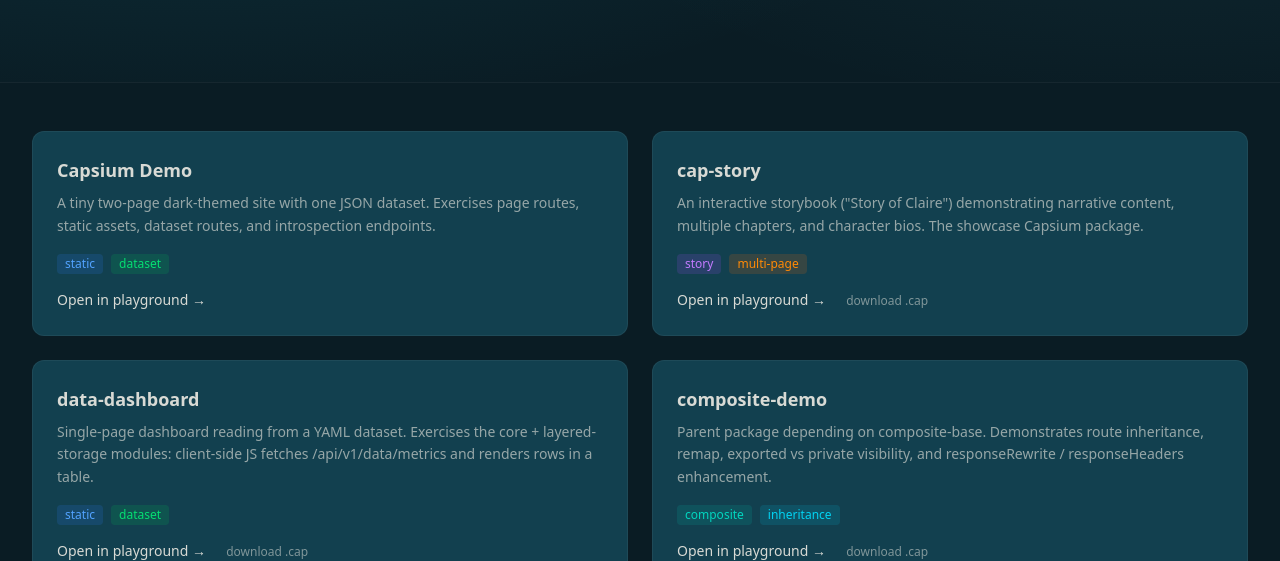
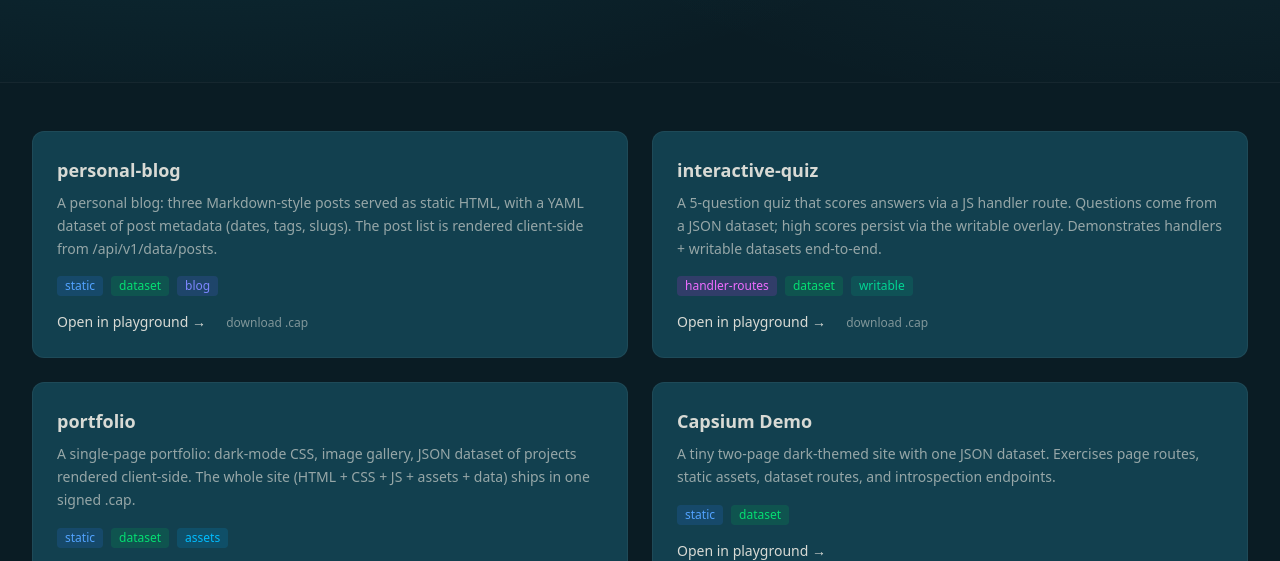
Before and after one commit to capsiums/capsium.github.io, an Astro site: page /samples in a window 1280 px wide. Shown: the part 271-832 px from the top of the page. Built offline with nearby package versions, Linux system fonts and the light colour scheme; Astro itself is replaced by a stand-in of ours.

Commit message:
feat(samples): 3 new diverse samples + gallery update (TODO 38)
W7 TODO 38 (partial). Adds three new samples to capsium-samples that
showcase distinct real-world use cases. Each one is a "Capsium is the
right tool for THIS" demonstration, paired with the modules it
exercises and the audience it targets.

## New samples

- **personal-blog** — a 3-post blog with Markdown-style HTML posts
  + a YAML dataset of post metadata. The post list is rendered
  client-side from /api/v1/data/posts. Demonstrates static + dataset
  routes; audience: writers, indie devs.
- **interactive-quiz** — a 5-question quiz that scores answers via a
  JS handler route (handlers/score.js). High scores persist via the
  writable overlay (data/scores.json). Demonstrates handler-routes +
  writable datasets; audience: educators, game-prototype developers.
- **portfolio** — a single-page portfolio with dark-mode CSS, image
  gallery (SVG thumbnails), and JSON dataset of projects. The whole
  site ships in one signed .cap. Demonstrates static + assets +
  dataset routes; audience: designers, freelancers.

Each one:
- Builds cleanly via `bundle exec rake samples:build`
- Validates via `capsium package validate`
- Smoke-tested locally (index 200, dataset 200)
- Stays under 1 MiB packed

## Gallery

The website `/samples` gallery adds three new cards (positioned at
the top so they're the first thing visitors see). New tag colors for
the new tags: `handler-routes`, `writable`, `assets`, `blog`.

## Test plan

- [x] `bundle exec rake samples:build` produces all 8 samples
  (4 prior + 3 new + signed-encrypted).
- [x] `bundle exec rake samples:validate` returns 0 for every built
  artifact.
- [x] Each new sample served via the Ruby reactor: index 200, primary
  dataset route 200.
- [x] Website builds (13 pages); the samples page lists every new
  sample.

## Out of scope (follow-ups)

- Two more samples (scientific-paper, api-docs) planned under TODO 38.
- The CLI templates matching these samples are TODO 39.
- Playground edit/share/embed is TODO 42.

```diff
--- a/src/pages/samples.astro
+++ b/src/pages/samples.astro
@@ -6,6 +6,27 @@ import PageHero from '../components/PageHero.astro';
 // sample's .cap URL so visitors can try it live.
 const RELEASES = 'https://github.com/capsiums/capsium-samples/releases/latest/download';
 const samples = [
+  {
+    name: 'personal-blog',
+    description: 'A personal blog: three Markdown-style posts served as static HTML, with a YAML dataset of post metadata (dates, tags, slugs). The post list is rendered client-side from /api/v1/data/posts.',
+    url: `${RELEASES}/personal-blog-0.1.0.cap`,
+    tags: ['static', 'dataset', 'blog'],
+    external: true,
+  },
+  {
+    name: 'interactive-quiz',
+    description: 'A 5-question quiz that scores answers via a JS handler route. Questions come from a JSON dataset; high scores persist via the writable overlay. Demonstrates handlers + writable datasets end-to-end.',
+    url: `${RELEASES}/interactive-quiz-0.1.0.cap`,
+    tags: ['handler-routes', 'dataset', 'writable'],
+    external: true,
+  },
+  {
+    name: 'portfolio',
+    description: 'A single-page portfolio: dark-mode CSS, image gallery, JSON dataset of projects rendered client-side. The whole site (HTML + CSS + JS + assets + data) ships in one signed .cap.',
+    url: `${RELEASES}/portfolio-0.1.0.cap`,
+    tags: ['static', 'dataset', 'assets'],
+    external: true,
+  },
   {
     name: 'Capsium Demo',
     description: 'A tiny two-page dark-themed site with one JSON dataset. Exercises page routes, static assets, dataset routes, and introspection endpoints.',
@@ -59,6 +80,10 @@ const tagColors: Record<string, string> = {
   legacy: 'bg-amber-500/15 text-amber-700 dark:text-amber-400',
   signatures: 'bg-rose-500/15 text-rose-700 dark:text-rose-400',
   encryption: 'bg-red-500/15 text-red-700 dark:text-red-400',
+  'handler-routes': 'bg-fuchsia-500/15 text-fuchsia-700 dark:text-fuchsia-400',
+  writable: 'bg-emerald-500/15 text-emerald-700 dark:text-emerald-400',
+  assets: 'bg-sky-500/15 text-sky-700 dark:text-sky-400',
+  blog: 'bg-indigo-500/15 text-indigo-700 dark:text-indigo-400',
 };
 ---
 
```
